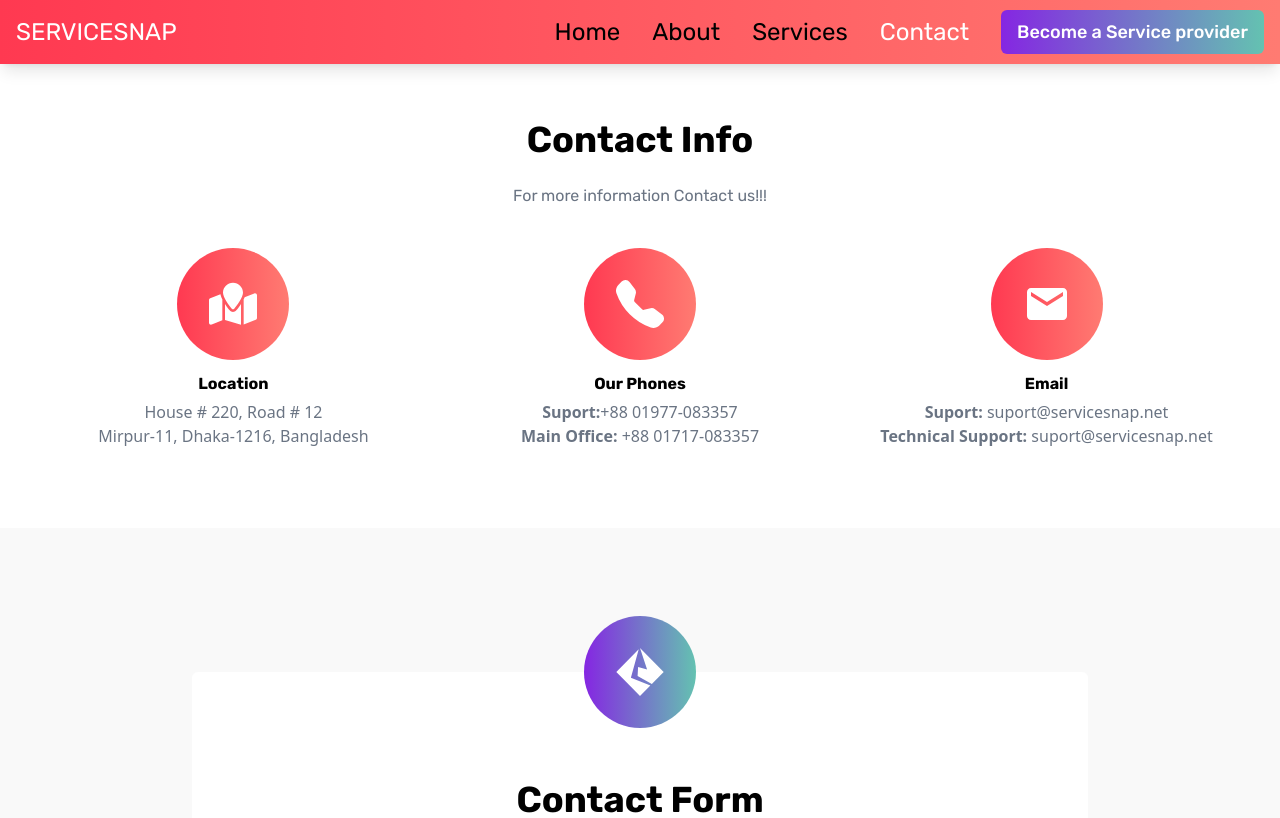
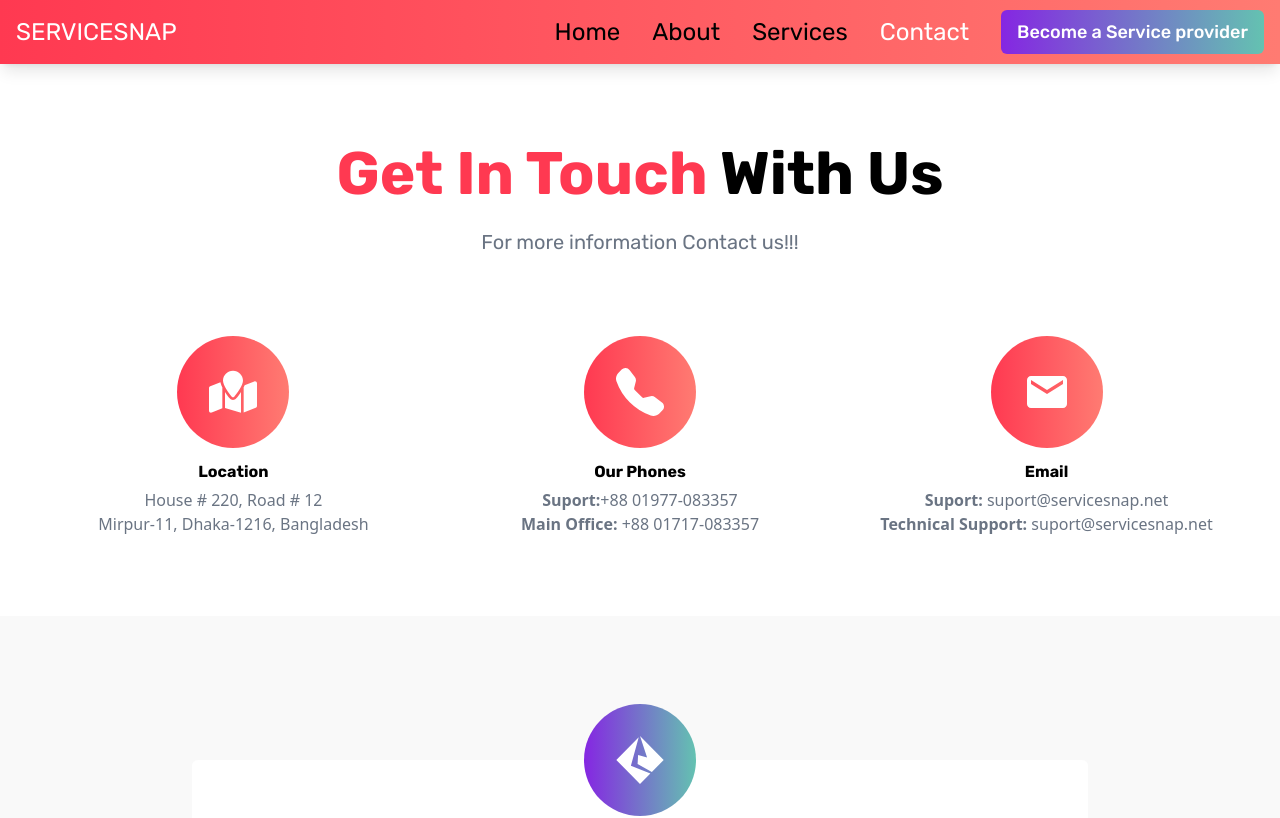
Before and after one commit to rbrazib77/servicesnap, a React (Vite) app: page /contact in a window 1280 px wide. Shown: the top 818 px of the page. Built offline with nearby package versions, Linux system fonts and the light colour scheme.

Commit message:
footer and navbar

```diff
--- a/src/components/ContactInfo/index.jsx
+++ b/src/components/ContactInfo/index.jsx
@@ -12,9 +12,11 @@ const ContactInfo = () => {
     <>
       <Container>
         <div className="px-6 mt-10 py-20">
-          <div className=" text-center">
-            <h2 className="text-black font-rubikBold text-4xl">Contact Info</h2>
-            <p className="md:w-[550px] m-auto text-base font-rubikRegular text-[#6a7483] pt-6">
+          <div className=" text-center mb-20">
+            <h2 className="text-black font-rubikBold text-6xl pt-6">
+              <span className="text-primary"> Get In Touch</span> With Us
+            </h2>
+            <p className="md:w-[550px] m-auto text-xl font-rubikRegular text-[#6a7483] pt-6">
               For more information Contact us!!!
             </p>
           </div>
@@ -26,8 +28,12 @@ const ContactInfo = () => {
               <h4 className="text-base font-rubikBold text-black text-center pt-3 pb-1">
                 Location
               </h4>
-              <p className="text-center text-[#6a7483]">House # 220, Road # 12</p>
-              <p className="text-center text-[#6a7483]">Mirpur-11, Dhaka-1216, Bangladesh</p>
+              <p className="text-center text-[#6a7483]">
+                House # 220, Road # 12
+              </p>
+              <p className="text-center text-[#6a7483]">
+                Mirpur-11, Dhaka-1216, Bangladesh
+              </p>
               <p> </p>
             </div>
             <div className="md:w-[33%] mb-8 md:mb-0">
```
Also changed, not shown: src/components/Footer/index.jsx (+4 -3 lines).
